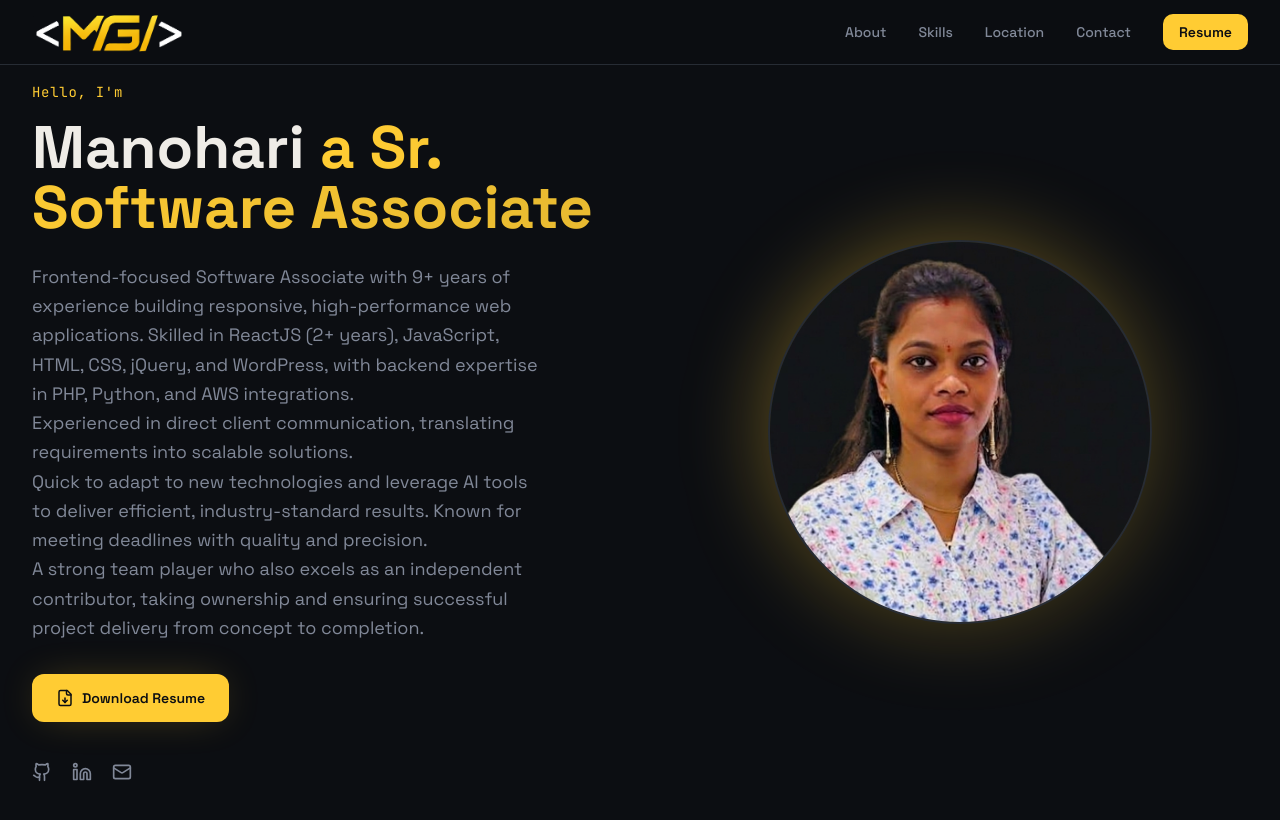
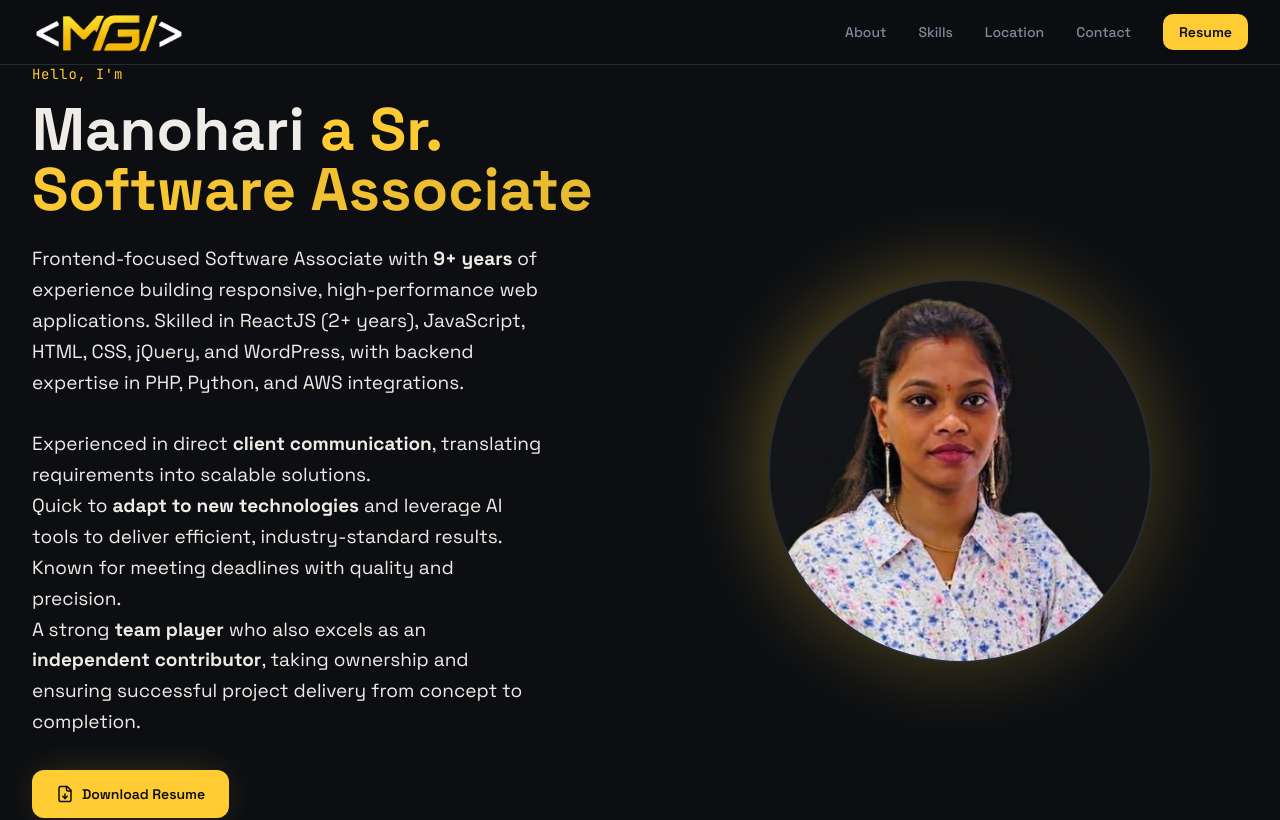
Before and after one commit to manohari1990/portfolio, a React (Vite) app: page / in a window 1280 px wide. Shown: the top 820 px of the page. Built offline with nearby package versions, Linux system fonts and the light colour scheme.

Commit message:
some highlights

```diff
--- a/src/components/FooterSection.tsx
+++ b/src/components/FooterSection.tsx
@@ -5,7 +5,7 @@ const FooterSection = () => (
     <div className="container text-center">
       <img src={logo} width={150} style={{display:"inline"}}/>
       <p className="text-sm text-muted-foreground mt-2">
-        © {new Date().getFullYear()} Manohari Gara. Built with React & Tailwind.
+        © {new Date().getFullYear()} Manohari Gara. Built with React & Tailwind CSS and powered by AWS CI/CD.
       </p>
     </div>
   </footer>
--- a/src/components/HeroSection.tsx
+++ b/src/components/HeroSection.tsx
@@ -15,8 +15,8 @@ const HeroSection = () => {
             <h1 className="text-4xl sm:text-5xl lg:text-6xl font-bold leading-tight mb-6">
               Manohari <span className="text-gradient">a Sr. Software Associate</span>
             </h1>
-            <p className="text-lg text-muted-foreground leading-relaxed max-w-lg mb-8">
-             Frontend-focused Software Associate with 9+ years of experience building responsive, high-performance web applications. Skilled in ReactJS (2+ years), JavaScript, HTML, CSS, jQuery, and WordPress, with backend expertise in PHP, Python, and AWS integrations. <br />Experienced in direct client communication, translating requirements into scalable solutions. <br /> Quick to adapt to new technologies and leverage AI tools to deliver efficient, industry-standard results. Known for meeting deadlines with quality and precision. <br />A strong team player who also excels as an independent contributor, taking ownership and ensuring successful project delivery from concept to completion.
+            <p className="text-[19px] text-foreground leading-relaxed max-w-lg mb-8">
+             Frontend-focused Software Associate with <strong>9+ years</strong> of experience building responsive, high-performance web applications. Skilled in ReactJS (2+ years), JavaScript, HTML, CSS, jQuery, and WordPress, with backend expertise in PHP, Python, and AWS integrations. <br /> <br />Experienced in direct <strong>client communication</strong>, translating requirements into scalable solutions. <br /> Quick to <strong>adapt to new technologies</strong> and leverage AI tools to deliver efficient, industry-standard results. Known for meeting deadlines with quality and precision. <br />A strong <strong>team player</strong> who also excels as an <strong>independent contributor</strong>, taking ownership and ensuring successful project delivery from concept to completion.
             </p>
 
             <div className="flex flex-wrap gap-4 mb-10">
```
